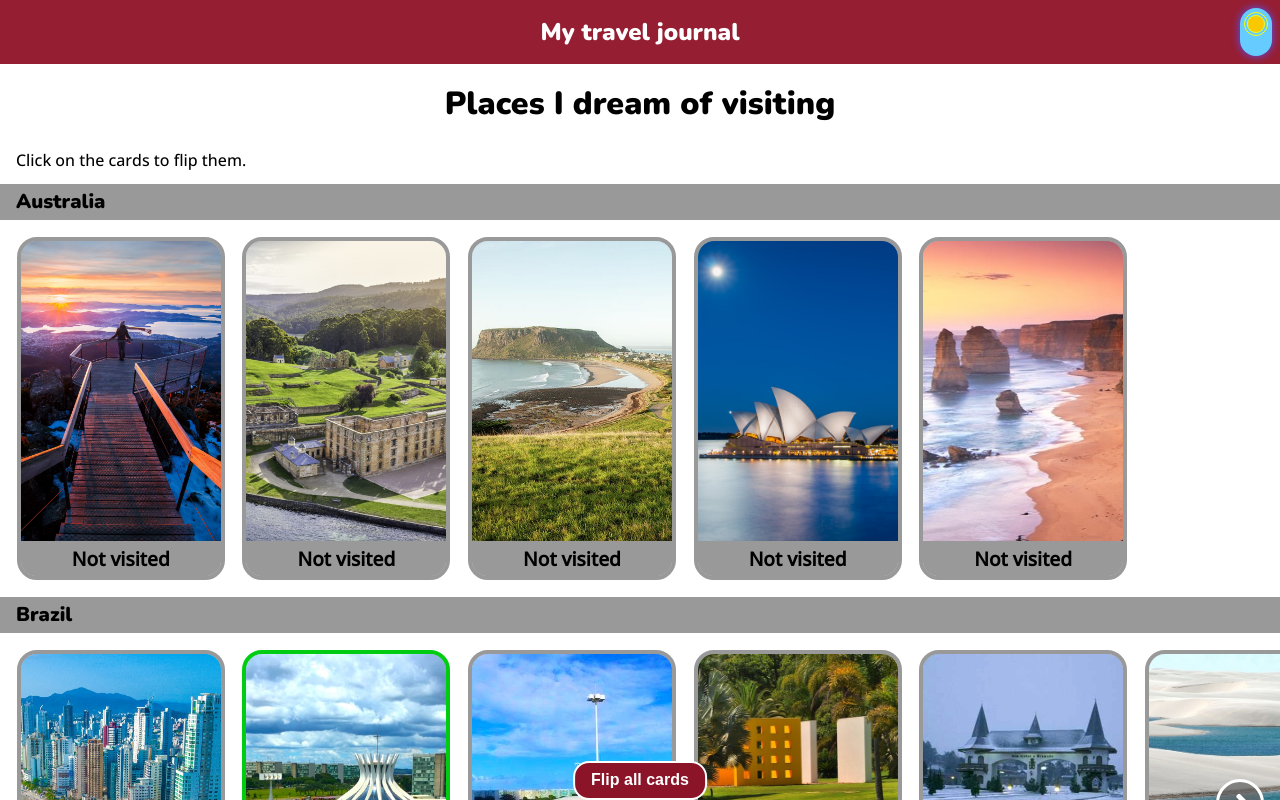
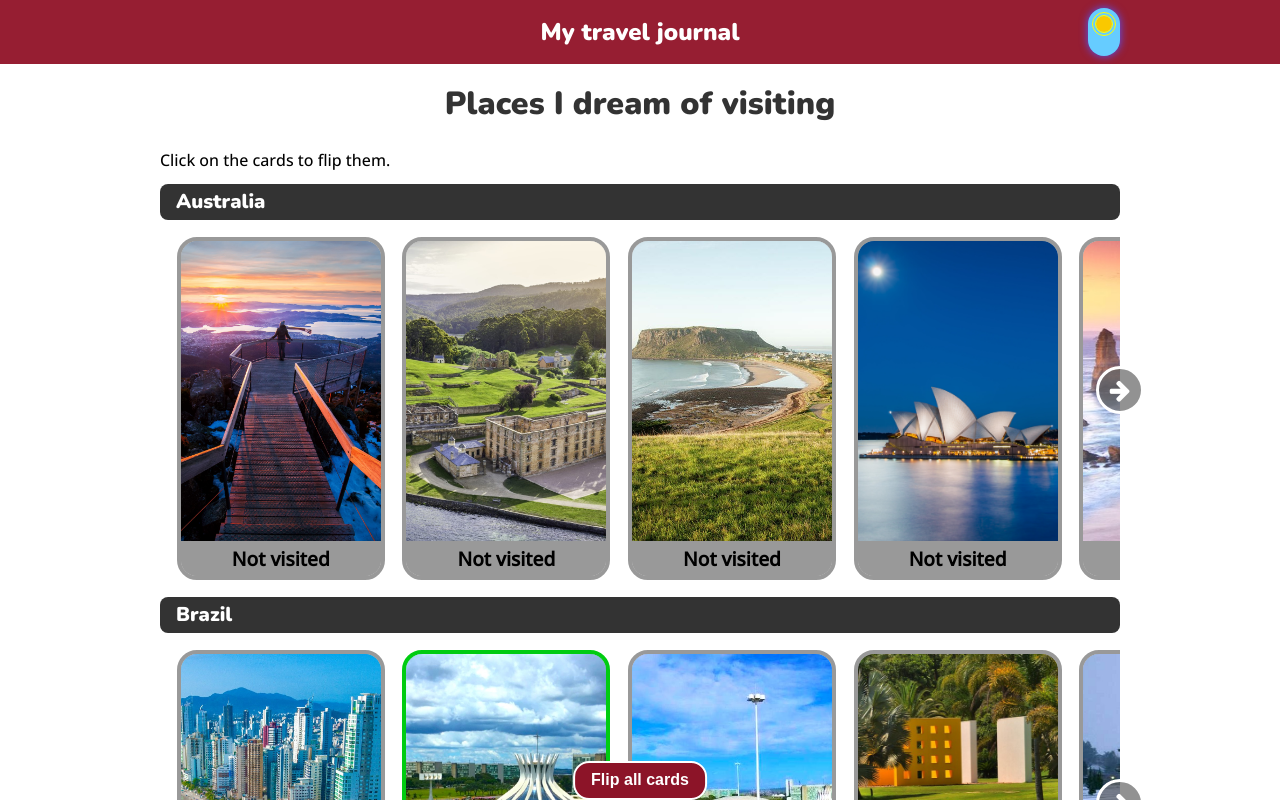
Before and after one commit to arthurcaraujo/places-to-visit, a React (Create React App) app: page / in a window 1280 px wide. Shown: the top 800 px of the page. Built offline with nearby package versions, Linux system fonts and the light colour scheme.

Commit message:
Make the application responsive

```diff
--- a/src/components/CountryRow.css
+++ b/src/components/CountryRow.css
@@ -3,6 +3,7 @@
 }
 
 .country-name {
+    color: #fff;
     font-size: 1.25rem;
     padding: 0.5rem 1rem;
 }
@@ -48,3 +49,28 @@
 .row-btn.next {
     right: 1rem;
 }
+
+@media (min-width: 768px) {
+    .country-row {
+        margin: 0 auto;
+        width: 45rem;  /* 720px = 45rem */
+    }
+
+    .country-name {
+        border-radius: 0.5rem;
+    }
+
+    .row-btn.previous {
+        left: -1.5rem;
+    }
+
+    .row-btn.next {
+        right: -1.5rem;
+    }
+}
+
+@media (min-width: 1200px) {
+    .country-row {
+        width: 60rem;  /* 960px = 60rem */
+    }
+}
--- a/src/components/CountryRow.js
+++ b/src/components/CountryRow.js
@@ -54,18 +54,24 @@ export default function CountryRow({props}) {
         <section
             className="country-row"
             ref={countryRowRef}
-            style={{backgroundColor: darkMode ? "#2B2B35" : "#FFF"}}
+            style={{
+                backgroundColor: darkMode ? "#2B2B35" : "#FFF",
+                borderColor: darkMode ? "#111" : "#333"
+            }}
         >
             <h3
                 className="country-name"
-                style={{
-                    backgroundColor: darkMode ? "#111" : "#999",
-                    color: darkMode ? "#fff" : "#000"
-                }}
+                style={{backgroundColor: darkMode ? "#111" : "#333"}}
             >
                 {props[0].countryName}
             </h3>
-            <div className="cards-container" ref={cardsContainerRef}>
+            <div
+                className="cards-container"
+                ref={cardsContainerRef}
+                style={{
+                    borderColor: darkMode ? "#111" : "#333"
+                }}
+            >
                 {props.map(place =>
                     <PlaceCard
                         key={place.title}
--- a/src/components/Footer.css
+++ b/src/components/Footer.css
@@ -1,5 +1,4 @@
 footer {
-    background-color: #808080;
     font-size: 1rem;
     padding: 2rem 0.5rem;
     text-align: center;
--- a/src/components/Header.css
+++ b/src/components/Header.css
@@ -61,3 +61,16 @@ input:checked + .slider {
     -webkit-transform: translateY(1rem);
     transform: translateY(1rem);
 }
+
+@media (min-width: 768px) {
+    h1 {
+        grid-template-columns: 2rem 41rem 2rem;  /* 720px = 45rem */
+        justify-content: center;
+    }
+}
+
+@media (min-width: 1200px) {
+    h1 {
+        grid-template-columns: 2rem 56rem 2rem;  /* 960px = 60rem */
+    }
+}
--- a/src/components/Header.js
+++ b/src/components/Header.js
@@ -14,6 +14,7 @@ export default function Header() {
                         backgroundColor: darkMode ? "#003" : "#6CF",
                         boxShadow: darkMode ? "none" : "0 0 0.5rem #55F"
                     }}
+                    title="Toggle dark/light mode"
                 >
                     <input
                         onClick={toggleDarkMode}
@@ -25,7 +26,7 @@ export default function Header() {
             <h2
                 style={{
                     backgroundColor: darkMode ? "#2B2B35" : "#fff",
-                    color: darkMode ? "#fff" : "#000"
+                    color: darkMode ? "#fff" : "#333"
                 }}
             >
                 Places I dream of visiting
--- a/src/components/Main.css
+++ b/src/components/Main.css
@@ -5,7 +5,7 @@
 
 #flip-all-cards-btn {
     background-color: rgb(140, 20, 40);
-    border: 2px solid #fff;
+    border: 2px solid #FFF;
     border-radius: 1rem;
     bottom: 0;
     color: #fff;
@@ -26,3 +26,16 @@
 #flip-all-cards-btn:active {
     background-color: rgb(200, 0, 20);
 }
+
+@media (min-width: 768px) {
+    #flip-tip {
+        margin: 0 auto 1rem;
+        width: 45rem;  /* 720px = 45rem */
+    }
+}
+
+@media (min-width: 1200px) {
+    #flip-tip {
+        width: 60rem;
+    }
+}
--- a/src/components/Main.js
+++ b/src/components/Main.js
@@ -1,6 +1,6 @@
+import "./Main.css";
 import CountryRow from "./CountryRow";
 import data from "../data";
-import "./Main.css";
 import { useFlipping } from "./FlipContext";
 
 export default function Main() {
--- a/src/components/PlaceCard.css
+++ b/src/components/PlaceCard.css
@@ -1,18 +1,18 @@
 .card {
     background-color: transparent;
-    height: calc(300px + 2.2rem);
+    height: calc(18.75rem + 2.2rem);  /* 300px = 18.75rem */
     margin: 0 0.8rem;
     perspective: 1000px;
-    width: 200px;
+    width: 12.5rem;  /* 200px = 12.5rem */
 }
 
 .card-inner {
     border-radius: 1rem;
-    height: calc(300px + 2.2rem);
+    height: calc(18.75rem + 2.2rem);
     position: relative;
     transform-style: preserve-3d;
     transition: transform 1s;
-    width: 200px;
+    width: 12.5rem;
 }
 
 .card-front, .card-back {
@@ -37,7 +37,7 @@ img {
 
 .card-image-front {
     border-radius: 1rem 1rem 0 0;
-    height: 300px;
+    height: 18.75rem;
     width: 100%;
 }
 
```
